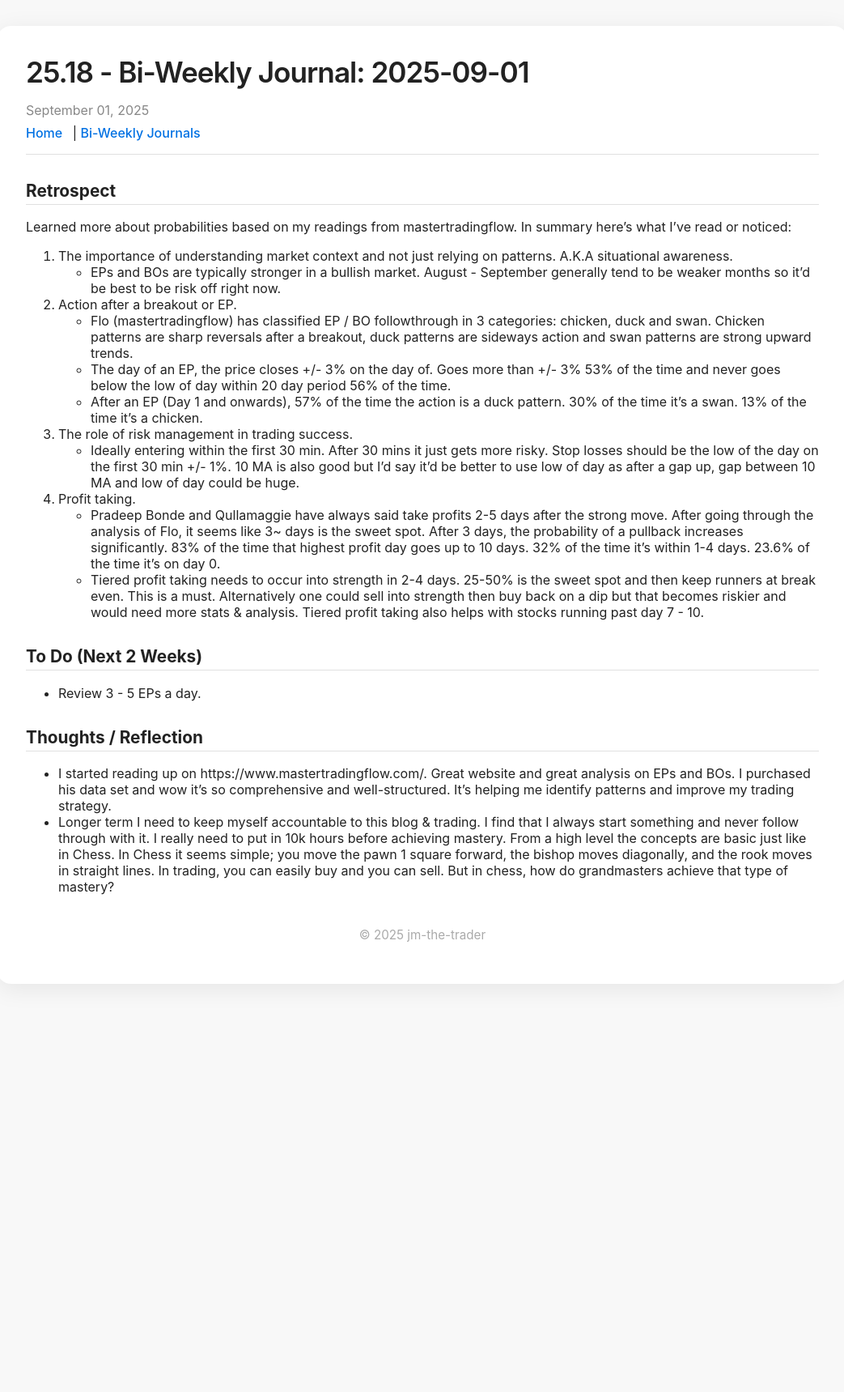
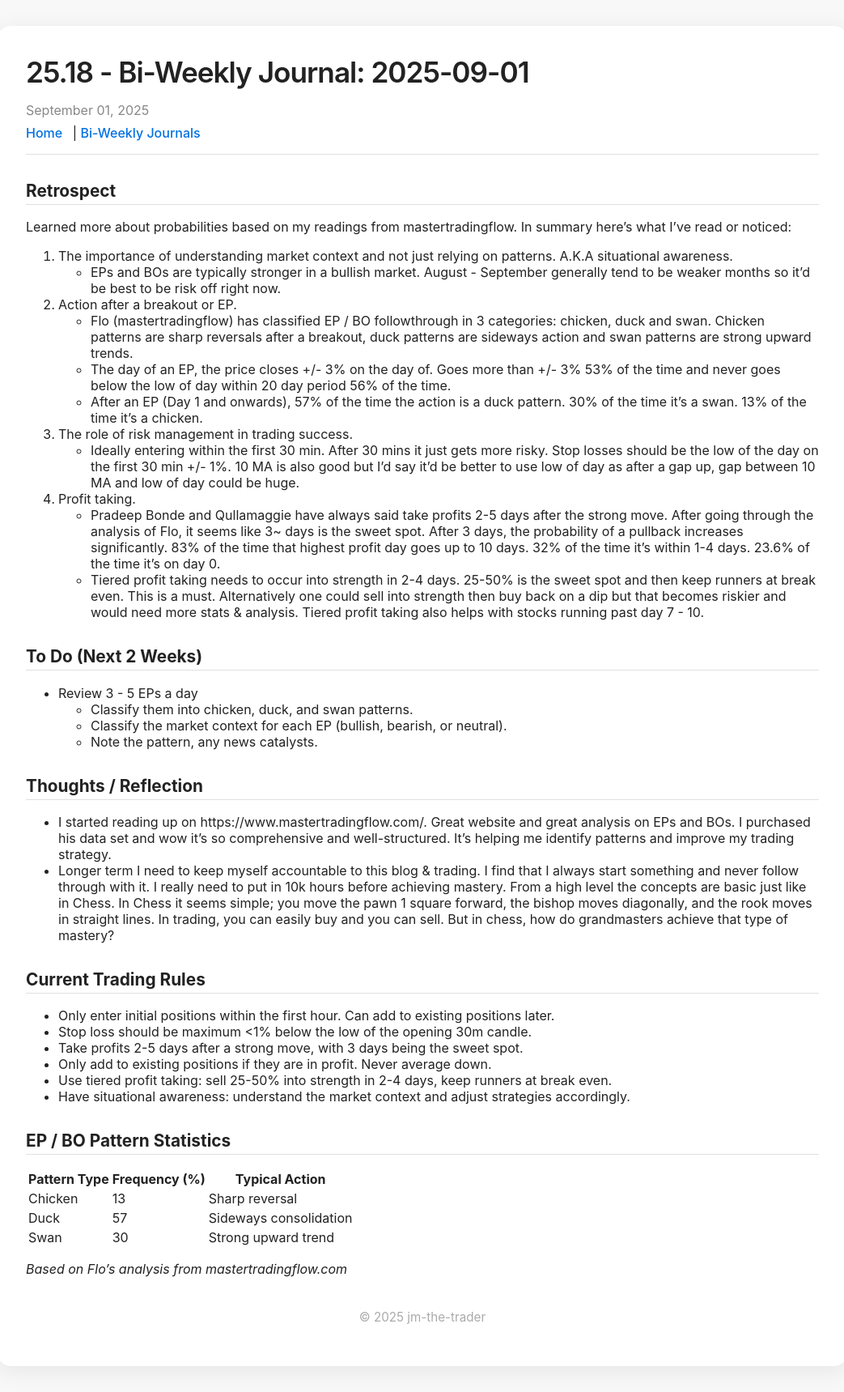
Before and after one commit to jm-the-trader/trading-blog, a Jekyll site: the page built from _biweekly/2025-09-01-biweekly.md, in a window 1280 px wide. Shown: the whole page at 81% size, without its empty margins (118-1161 px from the left). Built offline with Jekyll 4.4.1, drawn with Linux system fonts in a browser that asks for light colours; before the commit the page ends 1247 px from its top, so only the background shows below that.

Commit message:
Enhance bi-weekly journal entry by adding detailed trading rules and EP/BO pattern statistics; refine to-do list for better clarity and organization

```diff
--- a/_biweekly/2025-09-01-biweekly.md
+++ b/_biweekly/2025-09-01-biweekly.md
@@ -20,9 +20,30 @@ Learned more about probabilities based on my readings from mastertradingflow. In
 - Tiered profit taking needs to occur into strength in 2-4 days. 25-50% is the sweet spot and then keep runners at break even. This is a must. Alternatively one could sell into strength then buy back on a dip but that becomes riskier and would need more stats & analysis. Tiered profit taking also helps with stocks running past day 7 - 10.
 
 ## To Do (Next 2 Weeks)
-- Review 3 - 5 EPs a day.
+- Review 3 - 5 EPs a day
+    - Classify them into chicken, duck, and swan patterns.
+    - Classify the market context for each EP (bullish, bearish, or neutral).
+    - Note the pattern, any news catalysts.
 
 
 ## Thoughts / Reflection
 - I started reading up on https://www.mastertradingflow.com/. Great website and great analysis on EPs and BOs. I purchased his data set and wow it's so comprehensive and well-structured. It's helping me identify patterns and improve my trading strategy.
 - Longer term I need to keep myself accountable to this blog & trading. I find that I always start something and never follow through with it. I really need to put in 10k hours before achieving mastery. From a high level the concepts are basic just like in Chess. In Chess it seems simple; you move the pawn 1 square forward, the bishop moves diagonally, and the rook moves in straight lines. In trading, you can easily buy and you can sell. But in chess, how do grandmasters achieve that type of mastery?
+
+## Current Trading Rules
+- Only enter initial positions within the first hour. Can add to existing positions later.
+- Stop loss should be maximum <1% below the low of the opening 30m candle.
+- Take profits 2-5 days after a strong move, with 3 days being the sweet spot.
+- Only add to existing positions if they are in profit. Never average down.
+- Use tiered profit taking: sell 25-50% into strength in 2-4 days, keep runners at break even.
+- Have situational awareness: understand the market context and adjust strategies accordingly.
+
+## EP / BO Pattern Statistics
+
+| Pattern Type | Frequency (%) | Typical Action         |
+|--------------|--------------|------------------------|
+| Chicken      | 13           | Sharp reversal         |
+| Duck         | 57           | Sideways consolidation |
+| Swan         | 30           | Strong upward trend    |
+
+*Based on Flo's analysis from mastertradingflow.com*
```
